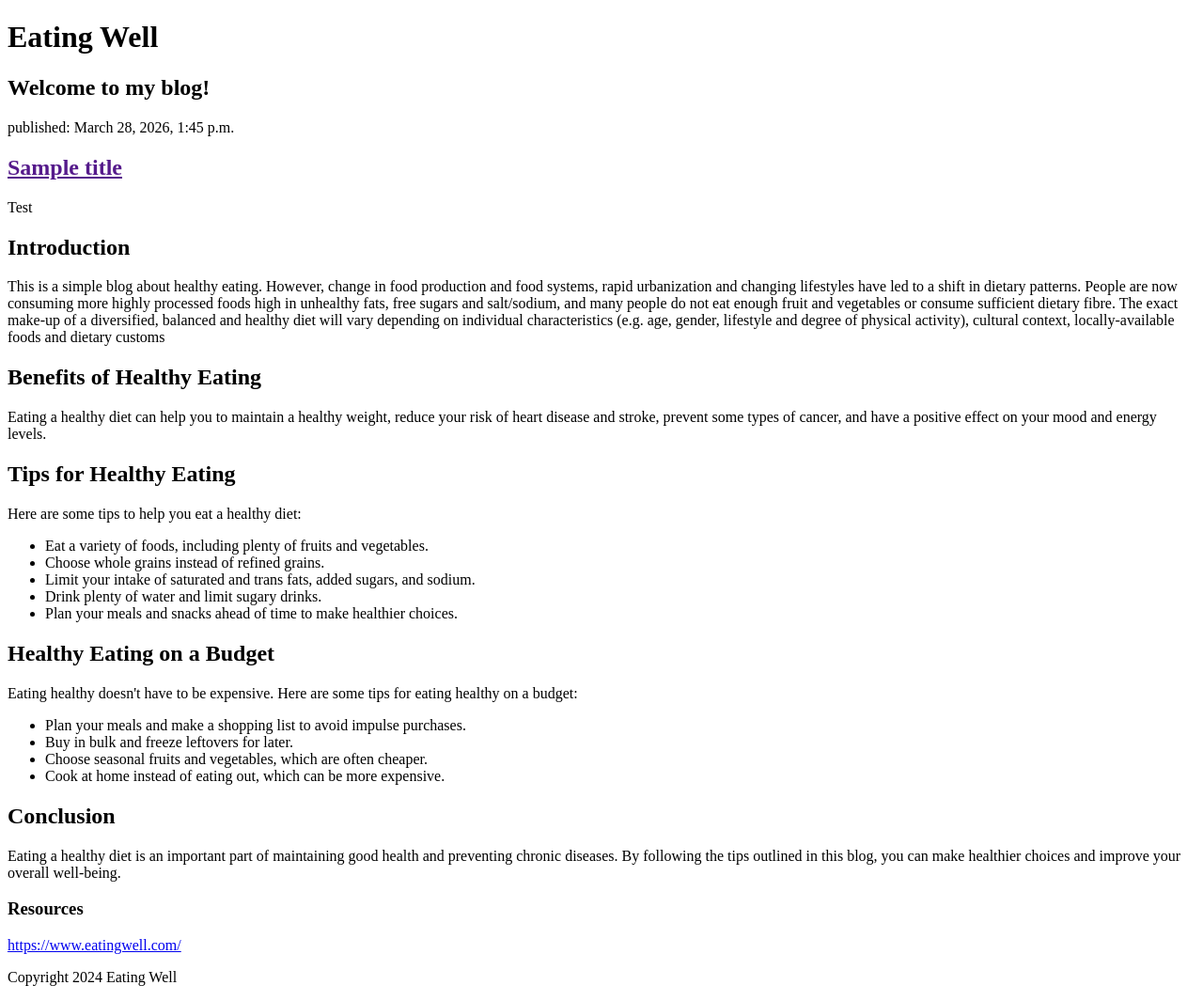
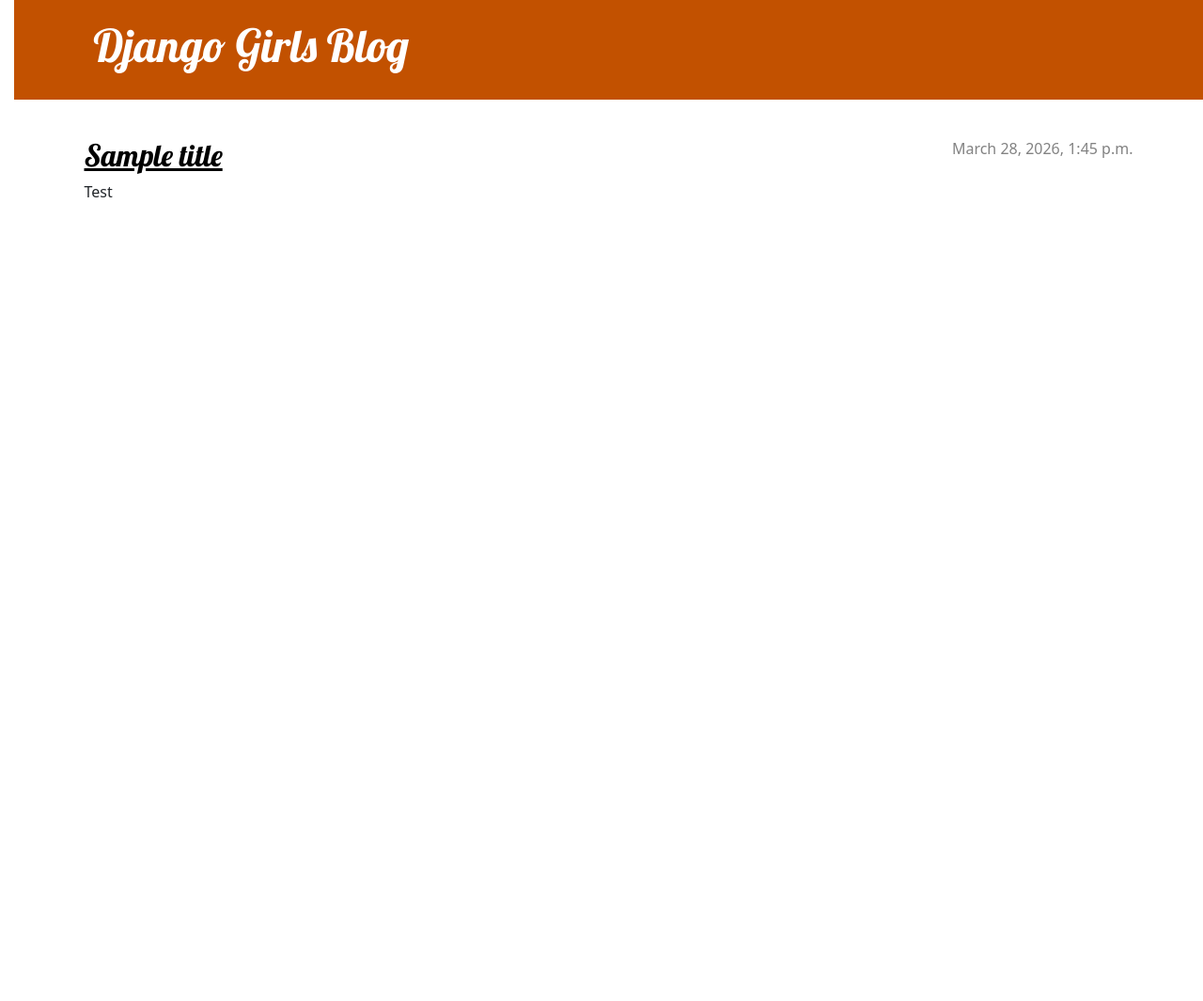
Before and after one commit to Jyotikakade/my-first-blog, a Django app: page / in a window 1280 px wide. Shown: the whole page at 94% size. After the commit the page ends 210 px from the top, so only its background shows below. Run offline with Django 5.2, Linux system fonts and the light colour scheme; data comes from the database, SQL or seed files in the repository.

Commit message:
Added view and template for detailed blog post as well as CSS for the site.

```diff
--- /dev/null
+++ b/blog/static/css/blog.css
@@ -0,0 +1,78 @@
+h1 a, h2 a {
+    color: #C25100;
+    font-family: 'Lobster';
+}
+body {
+    padding-left: 15px;
+}
+.page-header {
+    background-color: #C25100;
+    margin-top: 0;
+    margin-bottom: 40px;
+    padding: 20px 20px 20px 40px;
+}
+
+.page-header h1,
+.page-header h1 a,
+.page-header h1 a:visited,
+.page-header h1 a:active {
+    color: #ffffff;
+    font-size: 36pt;
+    text-decoration: none;
+}
+
+h1,
+h2,
+h3,
+h4 {
+    font-family: 'Lobster', cursive;
+}
+
+.date {
+    color: #828282;
+}
+
+.save {
+    float: right;
+}
+
+.post-form textarea,
+.post-form input {
+    width: 100%;
+}
+
+.top-menu,
+.top-menu:hover,
+.top-menu:visited {
+    color: #ffffff;
+    float: right;
+    font-size: 26pt;
+    margin-right: 20px;
+}
+
+.post {
+    margin-bottom: 70px;
+}
+
+.post h2 a,
+.post h2 a:visited {
+    color: #000000;
+}
+
+.post > .date,
+.post > .actions {
+    float: right;
+}
+
+.btn-secondary,
+.btn-secondary:visited {
+    color: #C25100;
+    background: none;
+    border-color: #C25100;
+    margin-left: 15px;
+}
+
+.btn-secondary:hover {
+    color: #FFFFFF;
+    background-color: #C25100;
+}
--- /dev/null
+++ b/blog/templates/blog/base.html
@@ -0,0 +1,25 @@
+{% load static %}
+<!DOCTYPE html>
+<html>
+    <head>
+        <title>Django Girls blog</title>
+        <link rel="stylesheet" href="https://cdn.jsdelivr.net/npm/bootstrap@5.3.3/dist/css/bootstrap.min.css" integrity="sha384-QWTKZyjpPEjISv5WaRU9OFeRpok6YctnYmDr5pNlyT2bRjXh0JMhjY6hW+ALEwIH" crossorigin="anonymous">
+        <link rel="stylesheet" href="https://fonts.googleapis.com/css?family=Lobster&subset=latin,latin-ext">
+        <link rel="stylesheet" href="{% static 'css/blog.css' %}">
+    </head>
+    <body>
+    <header class="page-header">
+      <div class="container">
+          <h1><a href="/">Django Girls Blog</a></h1>
+      </div>
+    </header>
+    <main class="container">
+        <div class="row">
+            <div class="col">
+            {% block content %}
+            {% endblock %}
+            </div>
+        </div>
+    </main>
+</body>
+</html>
--- a/blog/templates/blog/post_list.html
+++ b/blog/templates/blog/post_list.html
@@ -1,60 +1,13 @@
-<!DOCTYPE html>
-<html>
-    <head>
-        <title>My blog</title>
-    </head>
-    <body>
-        <header>
-                <h1>Eating Well</h1>
-        <h2>Welcome to my blog!</h2>
-        </header>
+{% extends 'blog/base.html' %}
 
-        <main>
-
-            {% for post in posts %}
-                <article>
-                <time>published: {{ post.published_date }}</time>
-                <h2><a href="">{{ post.title }}</a></h2>
-                <p>{{ post.text|linebreaksbr }}</p>
-                </article>
-            {% endfor %}
-
-        <h2>Introduction</h2>
-        <p>This is a simple blog about healthy eating. However, change in food production and food systems, rapid urbanization and changing lifestyles have led to a shift in dietary patterns.
-             People are now consuming more highly processed foods high in unhealthy fats, free sugars and salt/sodium, and many people do not eat enough fruit and vegetables or consume sufficient dietary fibre.
-             The exact make-up of a diversified, balanced and healthy diet will vary depending on individual characteristics (e.g. age, gender, lifestyle and degree of physical activity), cultural context, locally-available foods and dietary customs </p>
-
-
-        <h2 id="benefits">Benefits of Healthy Eating</h2>
-        <p>Eating a healthy diet can help you to maintain a healthy weight, reduce your
-    risk of heart disease and stroke, prevent some types of cancer, and have a positive effect on your mood and energy levels.</p>
-        <h2 id="tips">Tips for Healthy Eating</h2>
-        <p>Here are some tips to help you eat a healthy diet:</p>
-        <ul>
-            <li>Eat a variety of foods, including plenty of fruits and vegetables.</li>
-            <li>Choose whole grains instead of refined grains.</li>
-            <li>Limit your intake of saturated and trans fats, added sugars, and sodium.</li>
-            <li>Drink plenty of water and limit sugary drinks.</li>
-            <li>Plan your meals and snacks ahead of time to make healthier choices.</li>
-        </ul>
-        <h2 id=""Tips for Healthy Eating">Healthy Eating on a Budget</h2>
-        <p>Eating healthy doesn't have to be expensive. Here are some tips for eating healthy on a budget:</p>
-        <ul>
-            <li>Plan your meals and make a shopping list to avoid impulse purchases.</li>
-            <li>Buy in bulk and freeze leftovers for later.</li>
-            <li>Choose seasonal fruits and vegetables, which are often cheaper.</li>
-            <li>Cook at home instead of eating out, which can be more expensive.</li>      </ul>
-        <h2 id="conclusion">Conclusion</h2>
-        <p>Eating a healthy diet is an important part of maintaining good health and preventing chronic diseases. By following the tips outlined in this blog, you can make healthier choices and improve your overall well-being.</p>
-
-        <h3 id="resources">Resources</h3>
-        <a href="https://www.eatingwell.com/">https://www.eatingwell.com/</a>
-
-        </main>
-        <footer>
-            <p>Copyright 2024 Eating Well</p>
-
-
-
-    </body>
-</html>
+{% block content %}
+    {% for post in posts %}
+        <article class="post">
+            <time class="date">
+                {{ post.published_date }}
+            </time>
+            <h2><a href="{% url 'post_detail' pk=post.pk %}">{{ post.title }}</a></h2>
+            <p>{{ post.text|linebreaksbr }}</p>
+        </article>
+    {% endfor %}
+{% endblock %}
--- a/blog/urls.py
+++ b/blog/urls.py
@@ -1,5 +1,7 @@
 from django.urls import path
 from . import views
+
 urlpatterns = [
     path('', views.post_list, name='post_list'),
+    path('post/<int:pk>/', views.post_detail, name='post_detail'),
 ]
--- a/blog/views.py
+++ b/blog/views.py
@@ -1,8 +1,13 @@
 from django.shortcuts import render
 from django.utils import timezone
 from .models import Post
+from django.shortcuts import get_object_or_404
 
 # Create your views here.
 def post_list(request):
     posts = Post.objects.filter(published_date__lte=timezone.now()).order_by('published_date')
     return render(request, 'blog/post_list.html', {'posts': posts})
+
+def post_detail(request, pk):
+    post = get_object_or_404(Post, pk=pk)
+    return render(request, 'blog/post_detail.html', {'post': post})
--- a/mysite/settings.py
+++ b/mysite/settings.py
@@ -11,6 +11,7 @@ https://docs.djangoproject.com/en/6.0/ref/settings/
 """
 
 from pathlib import Path
+import os
 
 # Build paths inside the project like this: BASE_DIR / 'subdir'.
 BASE_DIR = Path(__file__).resolve().parent.parent
@@ -116,4 +117,4 @@ USE_TZ = True
 # https://docs.djangoproject.com/en/6.0/howto/static-files/
 
 STATIC_URL = 'static/'
-STATIC_ROOT = BASE_DIR / 'static'
+STATIC_ROOT = os.path.join(BASE_DIR, 'static')
```
Also changed, not shown: blog/templates/blog/post_detail.html (added, +13 -0 lines).
